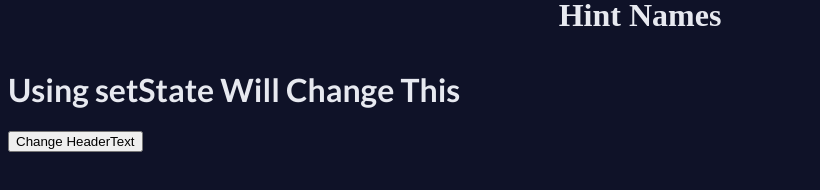
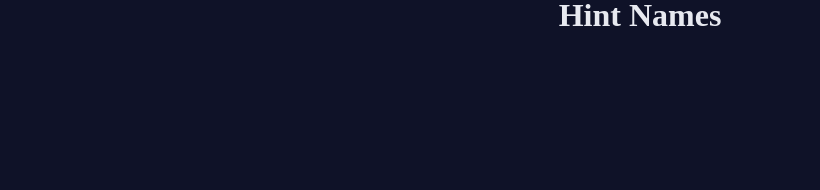
Before and after one commit to chaitanyatekane/Hint-Names, a React (Create React App) app: page / in a window 1280 px wide. Shown: the part 256-446 px from the top of the page, without its empty margins (0-820 px from the left). Built offline with nearby package versions, Linux system fonts and the light colour scheme; a web font is replaced by a local one.

Commit message:
understanding react props

```diff
--- a/src/components/App/App.js
+++ b/src/components/App/App.js
@@ -5,19 +5,13 @@ import './App.css';
 class App extends React.Component {
 
     state = {
-        headerText: 'Using setState Will Change This',
+        headerText: 'Hint Names',
     }
 
     render() {
         return (
             <div>
-                <Header />
-                <h1>{this.state.headerText}</h1>
-                <button onClick={() => {
-                    this.setState({
-                        headerText: 'Chaitanya Changed This',
-                    })
-                }}>Change HeaderText</button>
+                <Header headTitle={this.state.headerText} />
             </div>
         );
     }
--- a/src/components/Header/Header.js
+++ b/src/components/Header/Header.js
@@ -1,11 +1,11 @@
 import React from 'react';
 import './Header.css';
 
-const Header = () => {
+const Header = (props) => {
     return (
         <div className="head-container">
             <img src="https://user-images.githubusercontent.com/26179770/106359099-693e3380-6336-11eb-8069-9e36f25de5ca.png" className="head-image" alt="coding-hero" />
-            <h1 className="head-text">Hint Names</h1>
+            <h1 className="head-text">{props.headTitle}</h1>
         </div>
     );
 };
```
